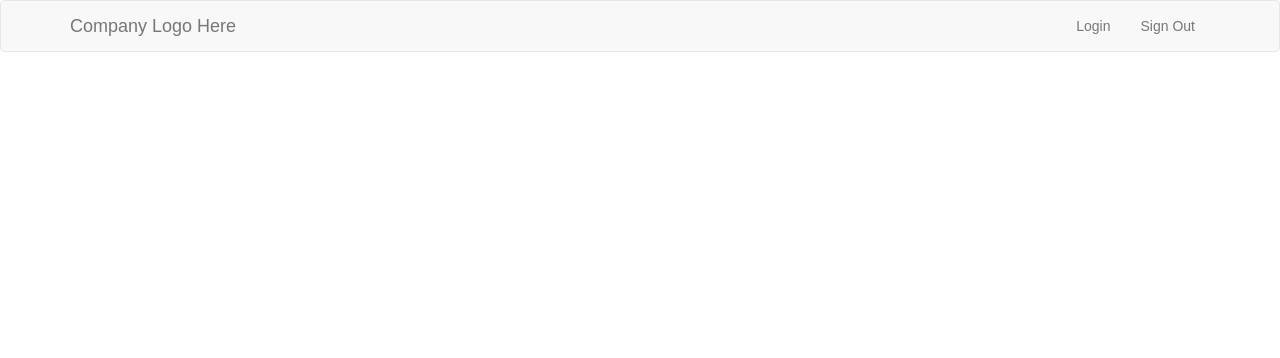
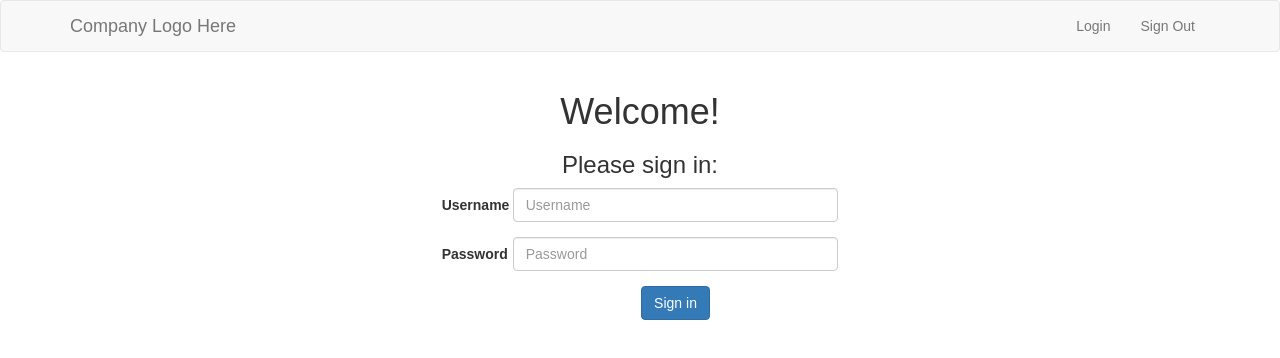
Before and after one commit to wwSchrader/ac-company, a React (Create React App) app in the folder client/: page / in a window 1280 px wide. Shown: the top 358 px of the page. Built offline with nearby package versions, Linux system fonts and the light colour scheme.

Commit message:
Update column formatting for login page

```diff
--- a/client/src/App.js
+++ b/client/src/App.js
@@ -2,12 +2,14 @@ import React, { Component } from 'react';
 import { Route } from 'react-router-dom';
 import './App.css';
 import NavigationBar from './NavigationBar.js';
+import LoginPage from './LoginPage.js';
 
 class App extends Component {
   render() {
     return (
       <div className="App">
         <Route path="/" component={NavigationBar} />
+        <Route exact path="/" component={LoginPage} />
       </div>
     );
   }
--- /dev/null
+++ b/client/src/LoginPage.js
@@ -0,0 +1,44 @@
+import React, { Component } from 'react';
+import { Col, Form, FormGroup, FormControl, ControlLabel, Button } from 'react-bootstrap';
+
+class LoginPage extends Component {
+  render() {
+    return (
+      <div>
+        <Col md={4} mdOffset={4} sm={6} smOffset={3}>
+            <h1>Welcome!</h1>
+            <h3>Please sign in:</h3>
+            <Form horizontal>
+                <FormGroup controlId="formUsername">
+                    <Col componentClass={ControlLabel} sm={2}>
+                        Username
+                    </Col>
+                    <Col sm={10}>
+                        <FormControl type="text" placeholder="Username" />
+                    </Col>
+                </FormGroup>
+
+                <FormGroup controlId="formHorizontalPassword">
+                  <Col componentClass={ControlLabel} sm={2}>
+                    Password
+                  </Col>
+                  <Col sm={10}>
+                    <FormControl type="password" placeholder="Password" />
+                  </Col>
+                </FormGroup>
+
+                <FormGroup>
+                  <Col smOffset={2} sm={10}>
+                    <Button type="submit" bsStyle="primary">
+                      Sign in
+                    </Button>
+                  </Col>
+                </FormGroup>
+            </Form>
+        </Col>
+      </div>
+    );
+  }
+}
+
+export default LoginPage;
```
Also changed, not shown: 1 other file (tests, documents, lock files or other folders).
